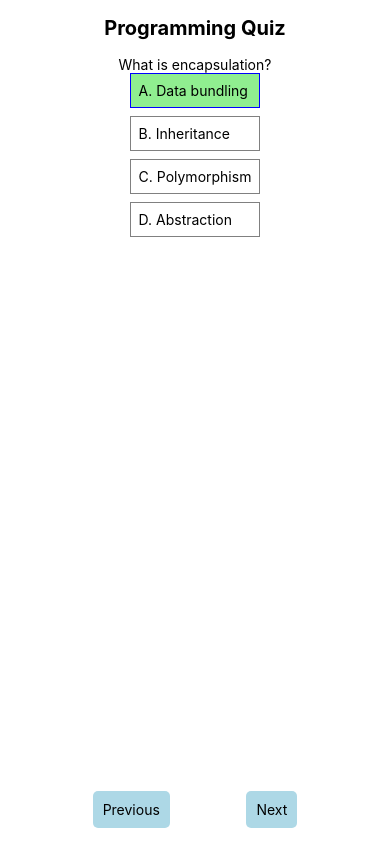
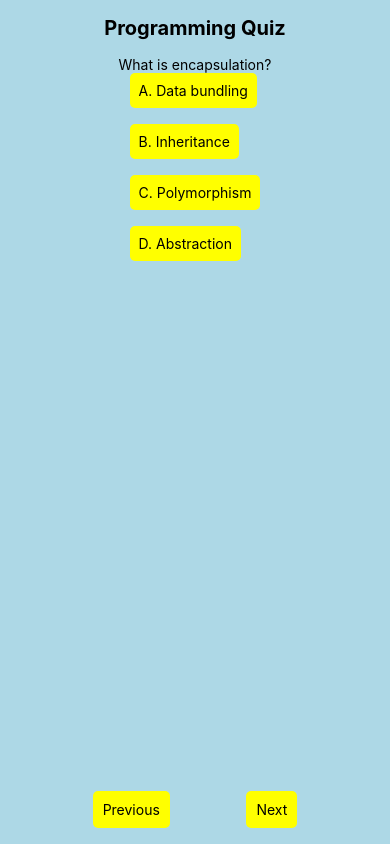
Before and after one commit to izalu99/cprg303-project, a React Native app in the folder Coddingo/: screen / in a window 390 px wide. Built offline with nearby package versions, Linux system fonts and the light colour scheme.

Commit message:
fixed, id of questions and added markers to the questions. prev button now works.

```diff
--- a/Coddingo/quiz/questions.json
+++ b/Coddingo/quiz/questions.json
@@ -190,21 +190,21 @@
             "correctAnswer": "C. O(n^2)"
         },
         {
-            "id": 28,
+            "id": 29,
             "category": "PL/SQL Concepts",
             "question": "Which of the following is a transaction control statement?",
             "choices": ["A. WHEN", "B. SERVEROUTPUT ON", "DECLARE", "D. COMMIT"],
             "correctAnswer": "D. COMMIT"
         },
         {
-            "id": 29,
+            "id": 30,
             "category": "Sorting Algorithms",
             "question": "Which sorting algorithm selects a 'pivot' element and partitions the other elements into two sub-lists?",
             "choices": ["A. Bubble Sort", "B. Insertion Sort", "C. Quick Sort", "D. Selection Sort"],
             "correctAnswer": "C. Quick Sort"
         },
         {
-            "id": 30,
+            "id": 31,
             "category": "Time and Space Complexity",
             "question": "Which time complexity represents a more efficient algorithm among the following?",
             "choices": ["A. O(n)", "B. O(n log n)", "C. O(n^2)", "D. O(2^n)"],
--- a/Coddingo/quiz/quiz-component.jsx
+++ b/Coddingo/quiz/quiz-component.jsx
@@ -1,32 +1,27 @@
-
-
 import React, { useState } from 'react';
 import {
   View,
   Text,
   TouchableOpacity,
   FlatList,
-  StyleSheet } from 'react-native';
+  StyleSheet
+} from 'react-native';
 
-function QuizComponent({ questions }){
+function QuizComponent({ questions }) {
 
-    // let's log the questions to the console to check if they are passed correctly
-    console.log('Questions:',questions);
-
-    // state variable to keep track of the current question index
+    // state variables
     const [currentQuestionIndex, setCurrentQuestionIndex] = useState(0);
-
-    // state variables for userSelectedChoice and prevQuestion
-    const [userSelectedChoice, setUserSelectedChoice] = useState(null);
+    const [userSelectedChoices, setUserSelectedChoices] = useState(Array(questions.length).fill(null));
     const [prevQuestionIndex, setPrevQuestionIndex] = useState(null);
-
+    const [answered, setAnswered] = useState(false);
 
     // event handler for the Next button
     const handleNextPress = () => {
         if (currentQuestionIndex < questions.length - 1) {
             // Move to the next question, if there are more
-        setPrevQuestionIndex(currentQuestionIndex); // save the current question index as the previous index
-        setCurrentQuestionIndex((prevIndex) => prevIndex + 1); // get the next question index
+            setPrevQuestionIndex(currentQuestionIndex);
+            setCurrentQuestionIndex((prevIndex) => prevIndex + 1);
+            setAnswered(false);
         } else {
             // Handle end of the quiz
             alert('End of the quiz!');
@@ -36,34 +31,51 @@ function QuizComponent({ questions }){
     // event handler for the Previous button
     const handlePrevPress = () => {
         if (prevQuestionIndex !== null) {
-        // Move to the previous question, if there are any
-        // set the current question index to the previous one
+            // Move to the previous question
+            // set currentQuestionIndex to the previous question index
             setCurrentQuestionIndex(prevQuestionIndex);
-        // reset the previous question index to null
-        setPrevQuestionIndex(null);
+            // set prevQuestionIndex to the previous of the previous question index
+
+            if (prevQuestionIndex > 0) {
+                setPrevQuestionIndex(prevQuestionIndex - 1);
+            }
+            //setAnswered(false);
         }
     };
 
     // render function for each choice
     const renderChoice = ({ item }) => {
-      // make booleans to identify if the choice is correct
-      // and selected by the user (if incorrect there should be an alert)
         const isCorrect = item === questions[currentQuestionIndex].correctAnswer;
-      const isSelected = item == questions[currentQuestionIndex].correctAnswer;
-      // define the styles based on the booleans
+        const isSelected = item === userSelectedChoices[currentQuestionIndex];
+
+        // Define styles based on correctness, selection, and answered status
         const choiceStyle = {
             ...styles.choice,
-        borderColor: isSelected ? 'blue' : 'gray',
-        backgroundColor: isCorrect ? 'lightgreen' : 'white',
+            borderColor: isSelected ? 'blue' : 'transparent',
+            borderWidth: isSelected ? 2 : 1,
         };
+
+        // Display a marker for the correct answer if the question has been answered
+        // use a function
+        const marker = isCorrect && answered ? (
+            <Text style={styles.correctMarker}>&#10004;</Text> // check mark hex code is 10004, &# is for syntax/reading: &#10004
+        ) : null;
+
+
         return (
+            <View style={styles.choiceContainer}>
               <TouchableOpacity
               style={choiceStyle}
-        onPress={() => handleChoicePress(item)}>
-
+              onPress={() => handleChoicePress(item)}
+              disabled={answered}
+              >
                 <Text>{item}</Text>
               </TouchableOpacity>
-      )
+
+              {/* Display the marker */}
+              {marker}
+            </View>
+        );
     };
 
     // event handler for when a choice is pressed
@@ -72,15 +84,13 @@ function QuizComponent({ questions }){
         console.log('Selected Choice:', choice);
         console.log('Correct Answer:', questions[currentQuestionIndex].correctAnswer);
 
-        // Save the choice in the state variable
-        setUserSelectedChoice(choice);
+        // Update the array of user-selected choices
+        const updatedChoices = [...userSelectedChoices];
+        updatedChoices[currentQuestionIndex] = choice;
+        setUserSelectedChoices(updatedChoices);
 
-        // Check if the answer is correct
-        if (choice === questions[currentQuestionIndex].correctAnswer) {
-        alert('Correct!');
-        } else {
-        alert('Incorrect!');
-        }
+        // Set answered status to true
+        setAnswered(true);
     };
 
     return (
@@ -97,18 +107,22 @@ function QuizComponent({ questions }){
             keyExtractor={(item) => item}
           />
 
-          {/* Previous button to move to the previous question*/}
+          {/* Navigation buttons */}
           <View style={styles.navButtonsContainer}>
             <TouchableOpacity
             style={styles.navButton}
-            onPress={handlePrevPress}>
+            onPress={handlePrevPress}
+            disabled={prevQuestionIndex === null}
+            >
               <Text>Previous</Text>
             </TouchableOpacity>
 
             {/* Next button to move to the next question*/}
             <TouchableOpacity
             style={styles.navButton}
-            onPress={handleNextPress}>
+            onPress={handleNextPress}
+            disabled={!answered}
+            >
                 <Text>Next</Text>
             </TouchableOpacity>
           </View>
@@ -122,6 +136,7 @@ const styles = StyleSheet.create({
     justifyContent: 'center',
     alignItems: 'center',
     padding: 16,
+    backgroundColor: 'lightblue',
   },
   header: {
     fontSize: 20,
@@ -132,8 +147,27 @@ const styles = StyleSheet.create({
     fontSize: 16,
     padding: 8,
     borderWidth: 1,
-    borderColor: 'gray',
+    backgroundColor: 'yellow',
     marginBottom: 8,
+    borderRadius: 5,
+  },
+  choiceContainer:{
+    flexDirection: 'row', // display choices horizontally
+    alignItems: 'center',
+    marginBottom: 8, // space between choices
+    justifyContent: 'space-between', // space between choices and markers
+  },
+  correctMarker: {
+    marginLeft: 8,
+    color: 'green',
+    fontSize: 20,
+  },
+  incorrectMarker: {
+    position: 'absolute',
+    top: 4,
+    right: 4,
+    color: 'red',
+    fontSize: 20,
   },
   navButtonsContainer:{
     flexDirection: 'row',
@@ -145,10 +179,9 @@ const styles = StyleSheet.create({
   navButton: {
     marginTop: 3,
     padding: 10,
-    backgroundColor: 'lightblue',
+    backgroundColor: 'yellow',
     borderRadius: 5,
   },
 });
 
-
 export default QuizComponent;
```
Lines whose indentation alone changed are shown as unchanged.
